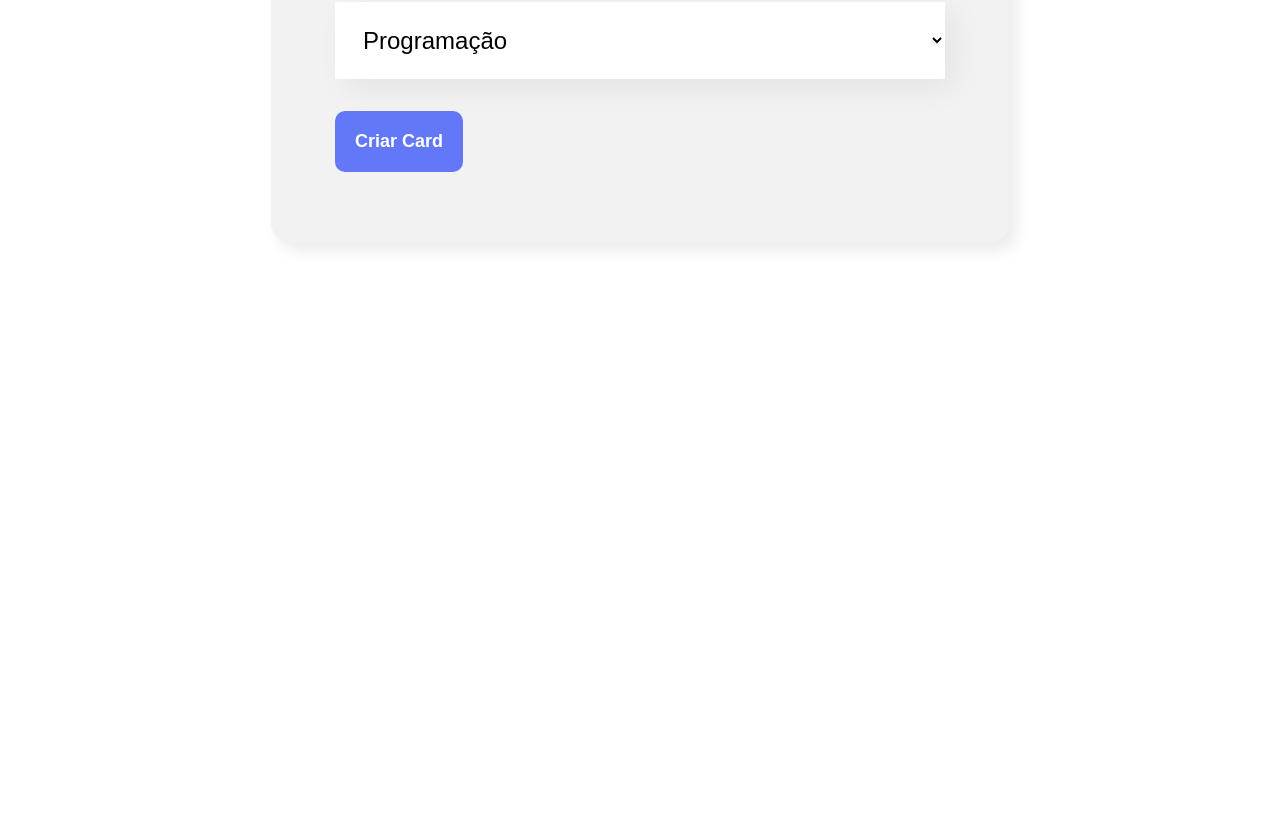
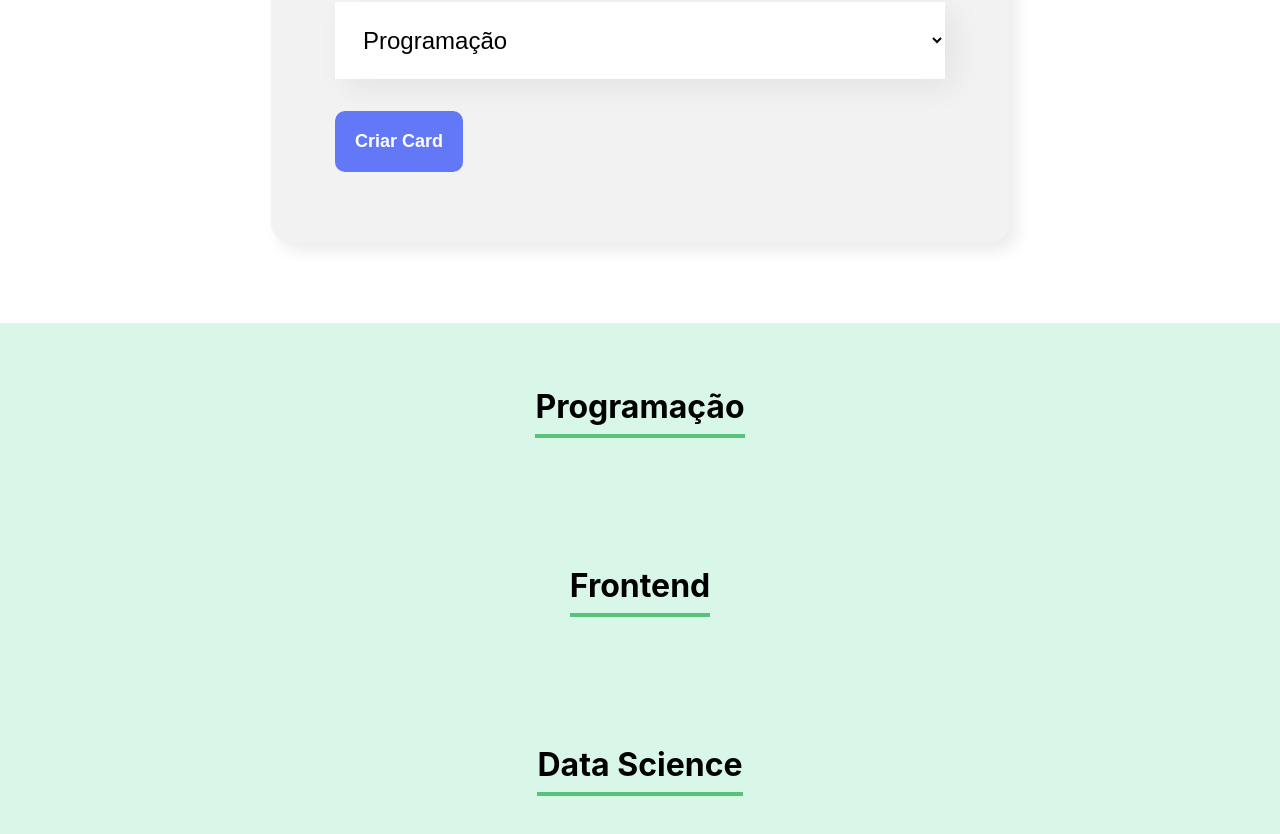
Before and after one commit to Leo-Raposo/app-organo, a React (Create React App) app: page / in a window 1280 px wide. Shown: the part 1136-1970 px from the top of the page. Before the commit the page ends 1459 px from the top, so only its background shows below. Built offline with nearby package versions, Linux system fonts and the light colour scheme.

Commit message:
Criando estrutura de Times

```diff
--- a/src/App.js
+++ b/src/App.js
@@ -1,6 +1,7 @@
 import { useState } from 'react';
 import Banner from './componentes/Banner';
 import Formulario from './componentes/Formulario';
+import Time from './componentes/Time';
 
 function App() {
 
@@ -14,6 +15,9 @@
     <div className="App">
       <Banner />
       <Formulario aoColaboradorCadastrado={colaborador => aoNovoColaboradorAdicionado(colaborador)}/>
+      <Time nome="Programação"/>
+      <Time nome="Frontend"/>
+      <Time nome="Data Science"/>
     </div>
   );
 }
--- /dev/null
+++ b/src/componentes/Time/Time.css
@@ -0,0 +1,12 @@
+.time {
+    text-align: center;
+    padding: 32px;
+    background-color: #D9F7E9;
+}
+
+.time h3 {
+    font-size: 32px;
+    border-bottom: 4px solid #57C278;
+    display: inline-block;
+    padding-bottom: 8px;
+}
--- /dev/null
+++ b/src/componentes/Time/index.js
@@ -0,0 +1,11 @@
+import './Time.css'
+
+const Time = (props) => {
+    return (
+        <section className='time'>
+            <h3>{props.nome}</h3>
+        </section>
+    )
+}
+
+export default Time
```
